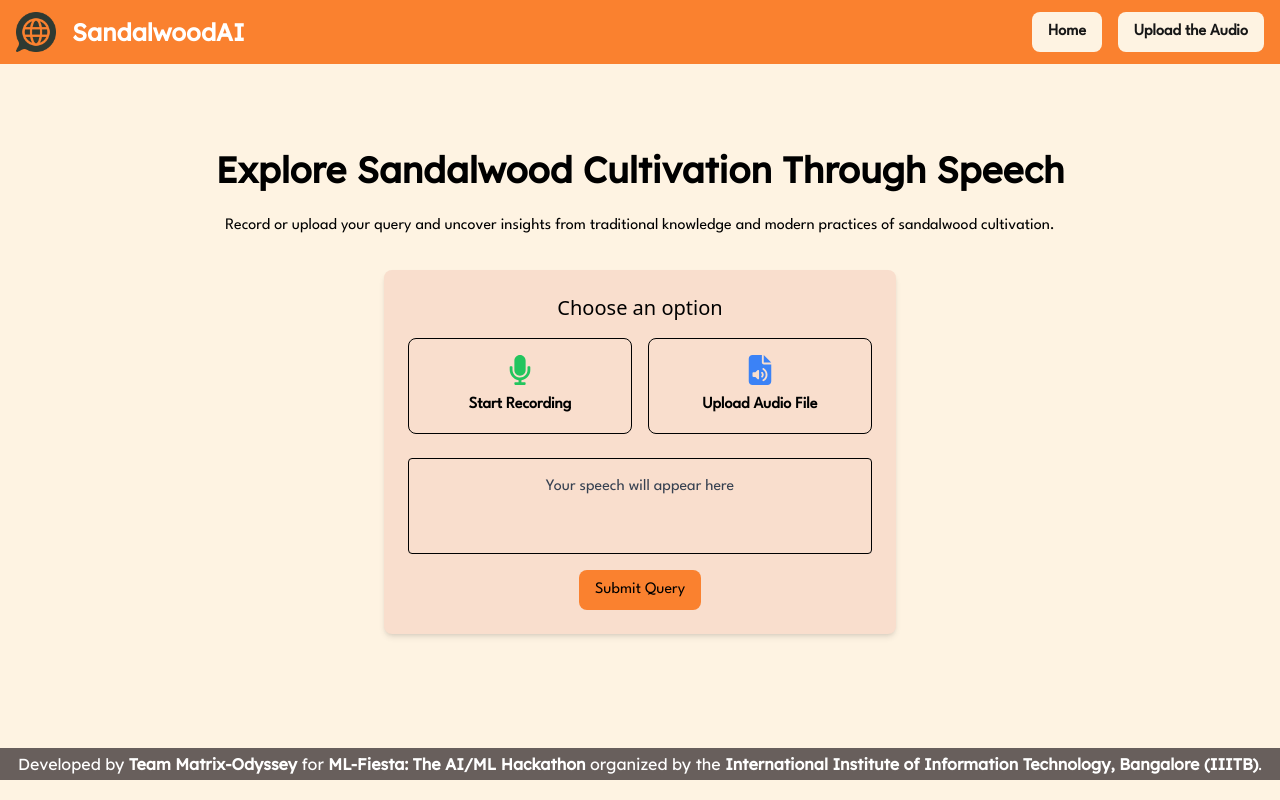
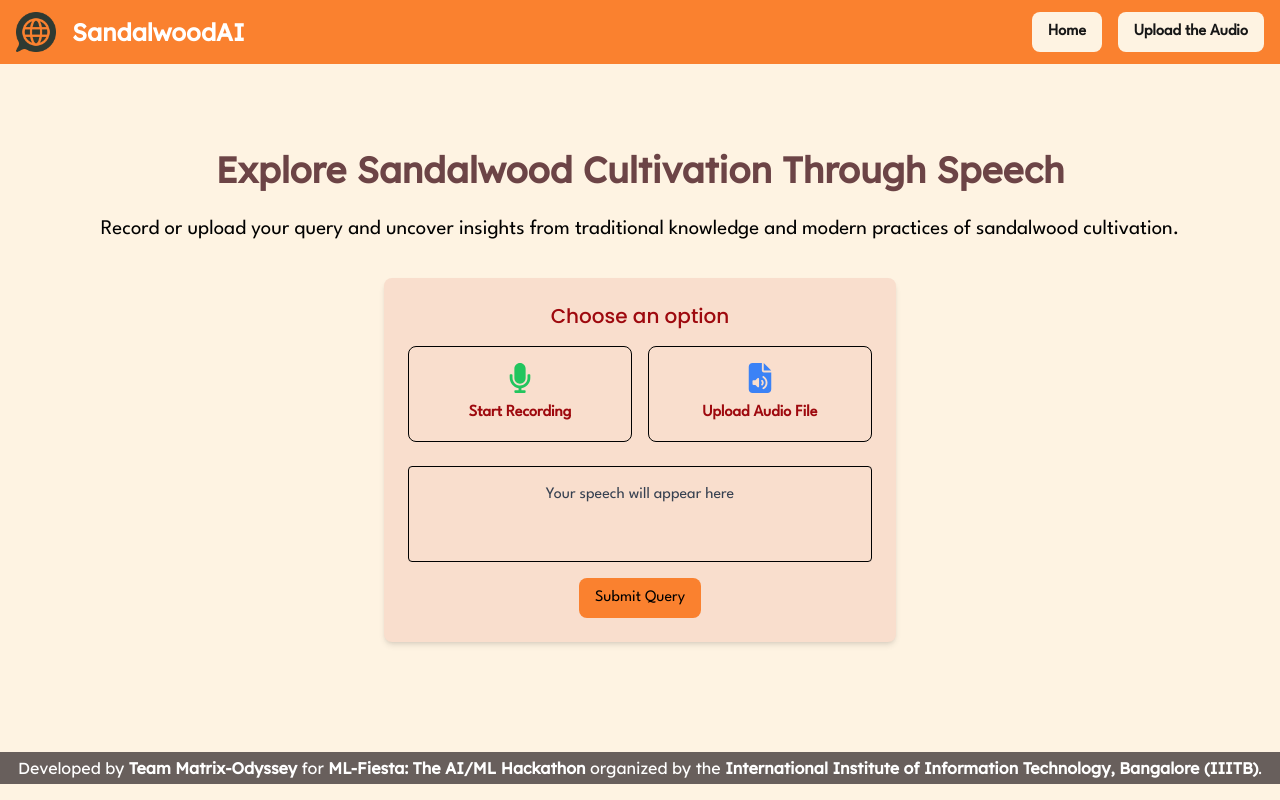
Before and after one commit to fromjyce/SandalwoodASR-Pipeline, a Next.js app in the folder frontend/: page /speechtotext in a window 1280 px wide. Built offline with nearby package versions, Linux system fonts and the light colour scheme.

Commit message:
added styles

```diff
--- a/frontend/app/globals.css
+++ b/frontend/app/globals.css
@@ -10,6 +10,10 @@
   --main-red: #FA4032;
   --main-title-grey: #685f5c;
   --main-text-green: #2f3a32;
+  --main-brown: #6c4446;
+  --main-magenta: #4d0732;
+  --main-red: #9e090e;
+  --main-green: #164802;
 }
 
 @media (prefers-color-scheme: dark) {
@@ -33,6 +37,10 @@ body {
 
 .lexend_deca {
   font-family: var(--font-lexend-deca);
+}
+
+.poppins {
+  font-family: var(--font-poppins);
 }
 
 .main-header {
@@ -99,8 +107,20 @@ body {
 }
 
 .stt-spacer-bottom {
-  height: 5.63rem;
+  height: 5.4rem;
   background: #FEF3E2;
+}
+
+.stt-title {
+  color: var(--main-brown);
+}
+
+.stt-subtitle {
+  font-size: 1.3rem;
+}
+
+.stt-option-choose {
+  color: var(--main-red);
 }
 
 .main-footer {
```
